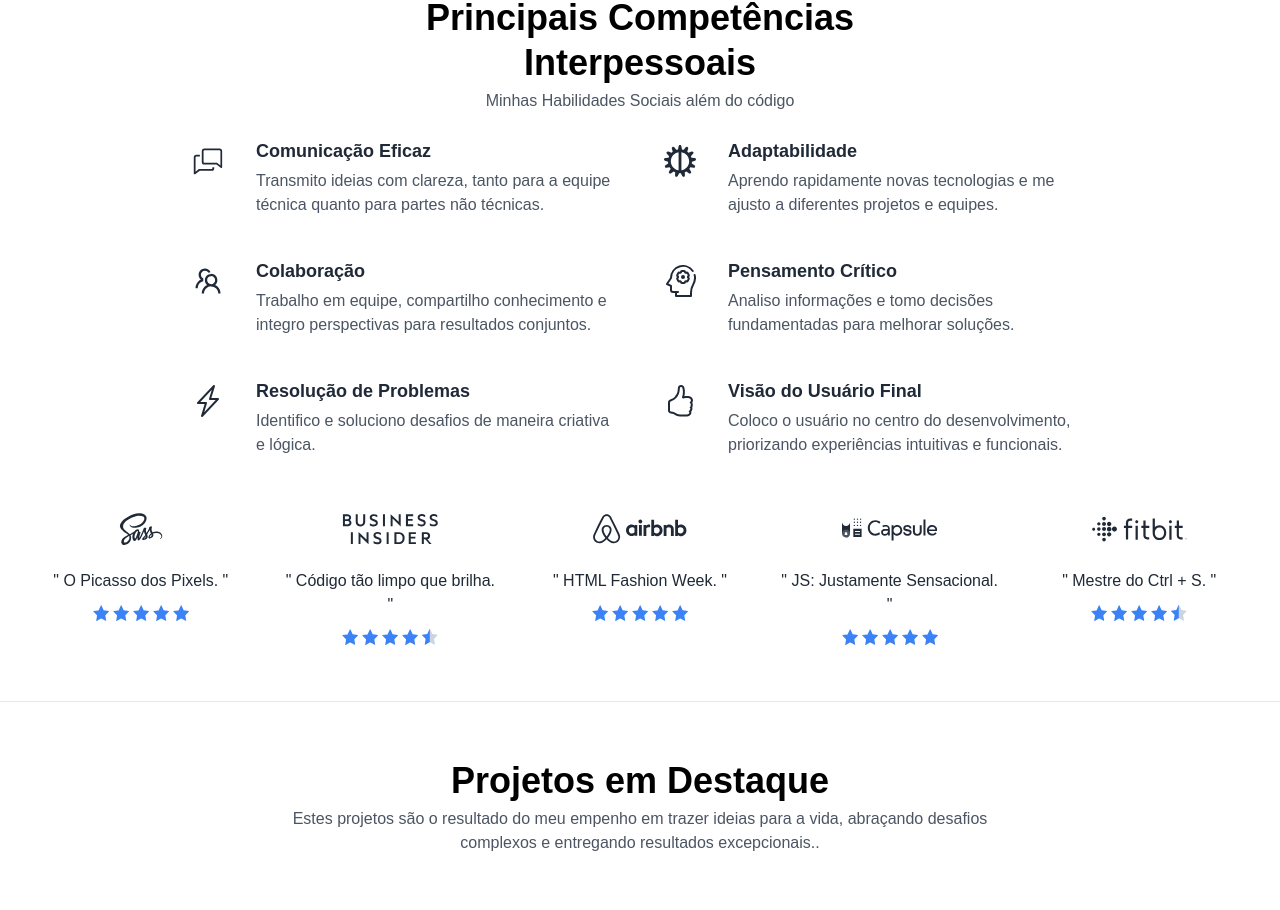
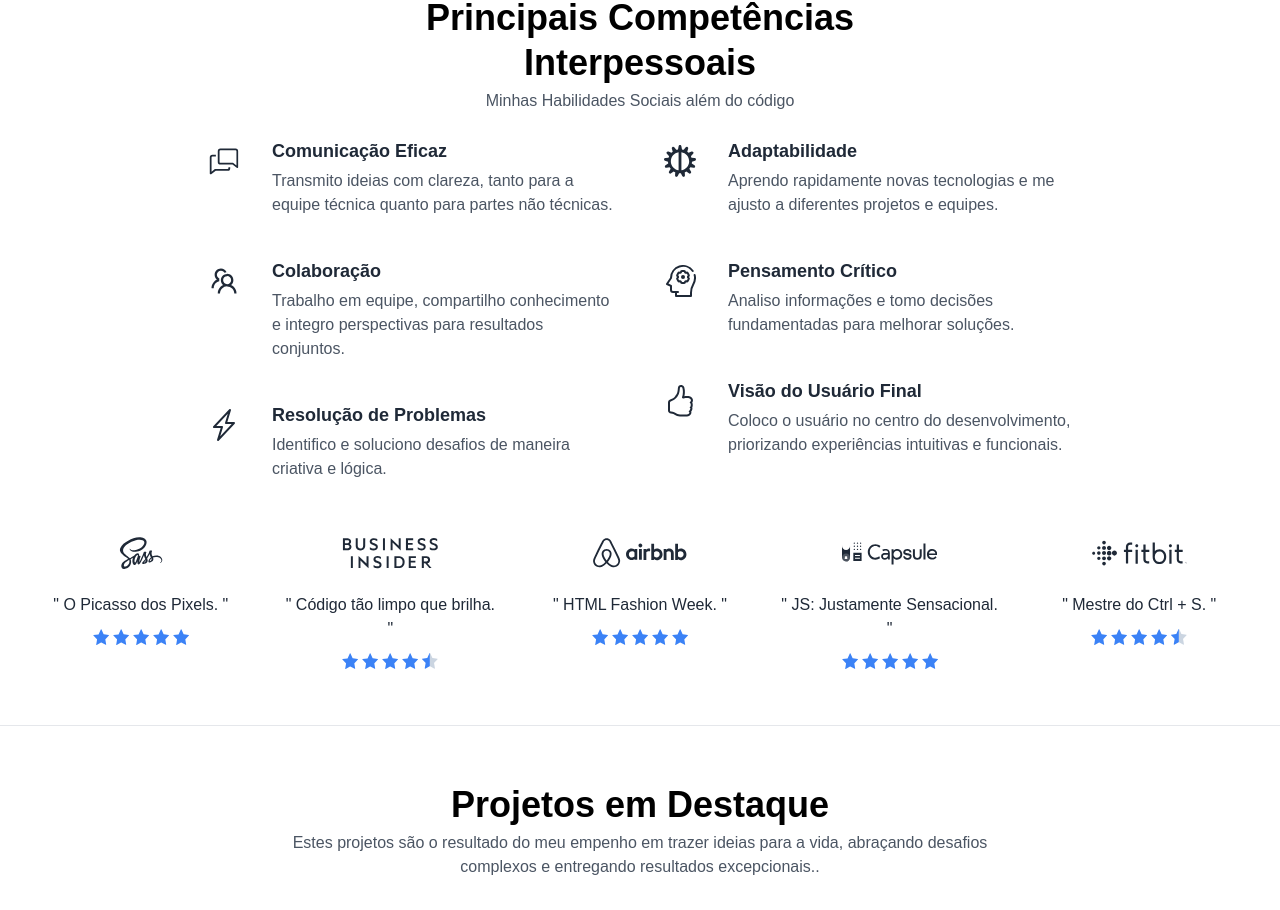
Before and after one commit to JuniorSX/aboutjr, a React (Create React App) app: page / in a window 1280 px wide. Shown: the part 2307-3217 px from the top of the page. Built offline with nearby package versions, Linux system fonts and the light colour scheme.

Commit message:
fix margens

```diff
--- a/src/components/Skills.jsx
+++ b/src/components/Skills.jsx
@@ -213,7 +213,7 @@
         <h2 class="text-2xl font-bold md:text-4xl md:leading-tight dark:text-white">Principais Competências Interpessoais</h2>
         <p class="mt-1 text-gray-600 dark:text-gray-400">Minhas Habilidades Sociais além do código</p>
       </div>
-      <div class="max-w-4xl mx-auto">
+      <div class="max-w-4xl mx-auto px-4">
 
         <div class="grid md:grid-cols-2 gap-6 lg:gap-12">
           <div class="space-y-6 lg:space-y-10">
```
